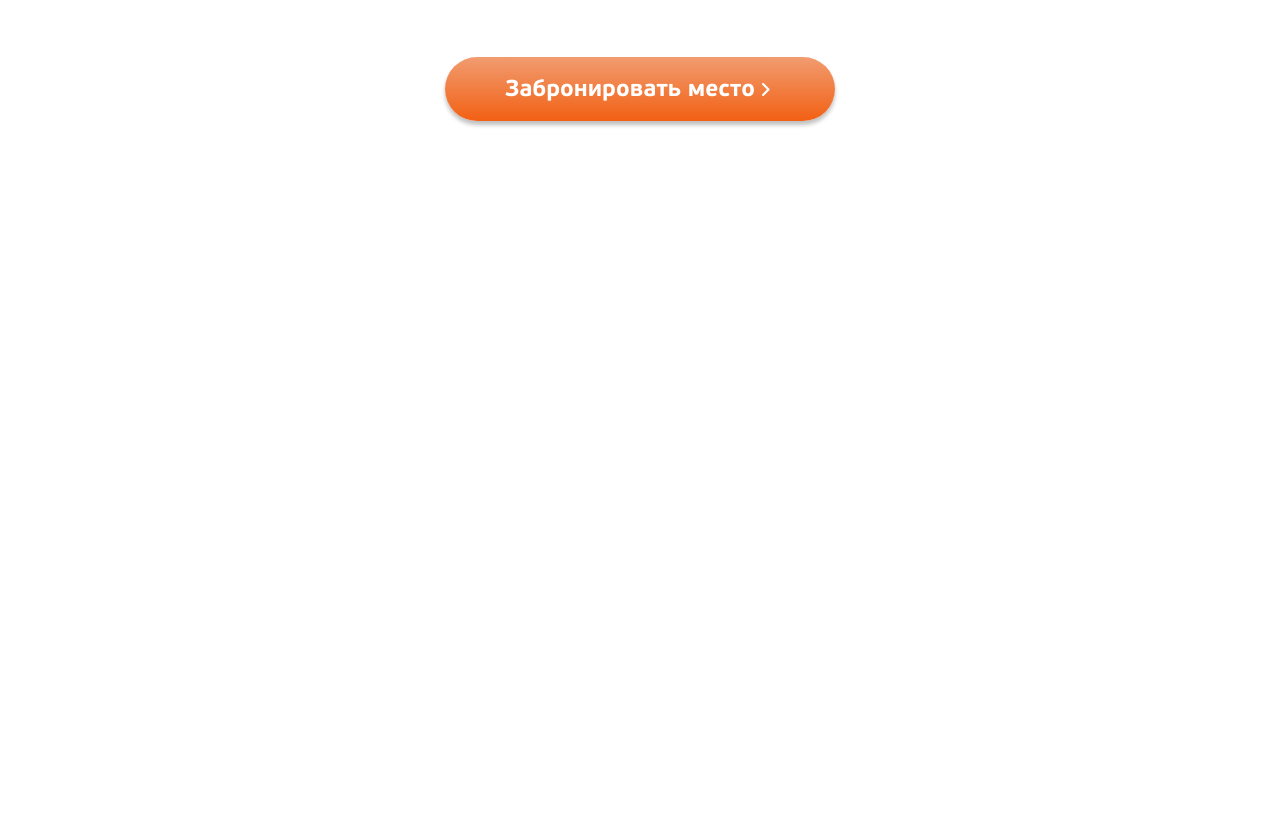
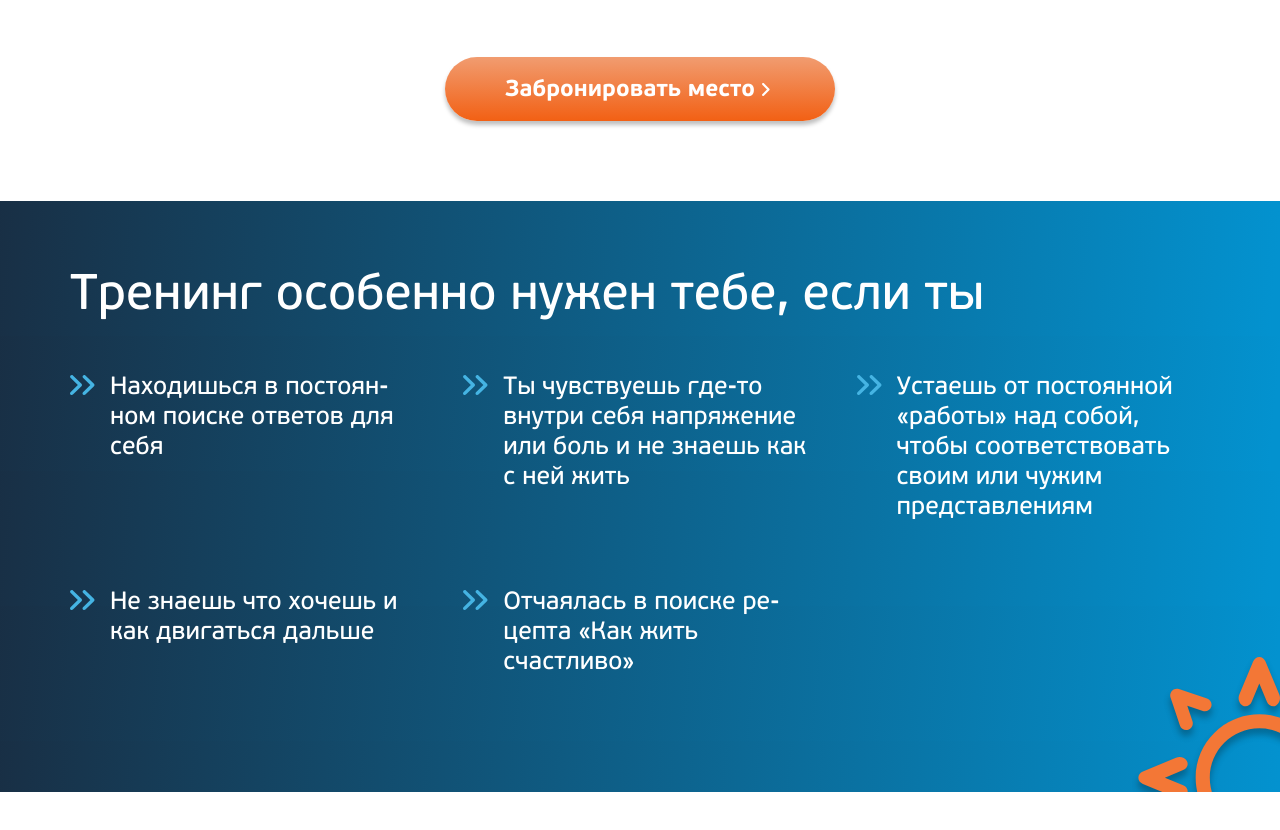
Before and after one commit to felon91/narnia, a website: page index.html in a window 1280 px wide. Shown: the part 7406-8236 px from the top of the page. Before the commit the page ends 7607 px from the top, so only its background shows below. Drawn offline with nearby package versions, Linux system fonts and the light colour scheme; files that its build step writes are made by us from their sources.

Commit message:
need is finish

```diff
--- a/index.html
+++ b/index.html
@@ -191,6 +191,18 @@
 			<button class="themes__btn"><span>Забронировать место</span></button>
 		</div>
 	</section>
+	<section class="need">
+		<div class="need__wrap wrap">
+			<h2 class="need__title">Тренинг особенно нужен тебе, если ты</h2>
+			<ul class="need__list">
+				<li class="need__element">Находишься в постоянном поиске ответов для себя</li>
+				<li class="need__element">Ты чувствуешь где-то внутри себя напряжение или боль и не знаешь как с ней жить</li>
+				<li class="need__element">Устаешь от постоянной «работы» над собой, чтобы соответствовать своим или чужим представлениям</li>
+				<li class="need__element need__element--hide">Не знаешь что хочешь и как двигаться дальше</li>
+				<li class="need__element need__element--hide">Отчаялась в поиске рецепта «Как жить счастливо»</li>
+			</ul>
+		</div>
+	</section>
 </div>
 </body>
 </html>
--- /dev/null
+++ b/sass/blocks/need.scss
@@ -0,0 +1,87 @@
+.need {
+  background: url('../img/sun-two.svg') right bottom no-repeat, linear-gradient(94.92deg, #1A283B -7.24%, #0392CF 99.21%);
+
+  .need__wrap {
+    padding: 10px 15px;
+    margin: 30px auto;
+  }
+
+  .need__title {
+    font-size: 1.5625rem;
+    line-height: 1.875rem;
+    color: $white;
+    margin: 20px 0;
+  }
+
+  .need__list {
+    padding-bottom: 30px;
+  }
+
+  .need__element {
+    font-size: 1rem;
+    line-height: 1.25rem;
+    color: $white;
+    padding-left: 40px;
+    background: url('../img/two-arr.svg') left 3px no-repeat;
+    margin: 30px 0 35px;
+  }
+
+  .need__element--hide {
+    display: none;
+  }
+
+}
+
+@media (min-width: 768px) {
+
+  .need {
+
+    .need__list {
+      display: flex;
+      flex-wrap: wrap;
+    }
+
+    .need__element {
+      flex-basis: 31%;
+      box-sizing: border-box;
+      margin-right: 3.5%;
+
+      &:nth-child(3n + 3) {
+        margin-right: 0;
+      }
+
+    }
+
+    .need__element--hide {
+      display: block;
+    }
+
+  }
+
+}
+
+@media (min-width: 980px) {
+
+  .need {
+    margin: 80px 0;
+    background-size: auto 135px;
+
+    .need__title {
+      font-size: 3.125rem;
+      line-height: 3.5rem;
+      margin-top: 55px;
+    }
+
+    .need__list {
+      padding-bottom: 70px;
+    }
+
+    .need__element {
+      font-size: 1.5625rem;
+      line-height: 1.875rem;
+      background-size: 25px;
+    }
+
+  }
+
+}
--- a/sass/style.scss
+++ b/sass/style.scss
@@ -21,3 +21,4 @@
 @import "blocks/whom";
 @import "blocks/gist";
 @import "blocks/themes";
+@import "blocks/need";
```
Also changed, not shown: img/sun-two.svg (added), img/two-arr.svg (added).
